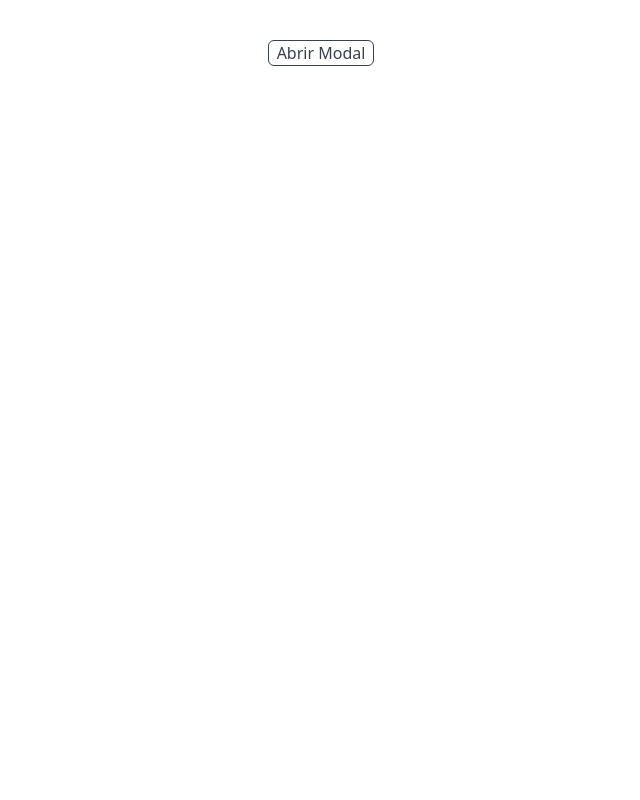
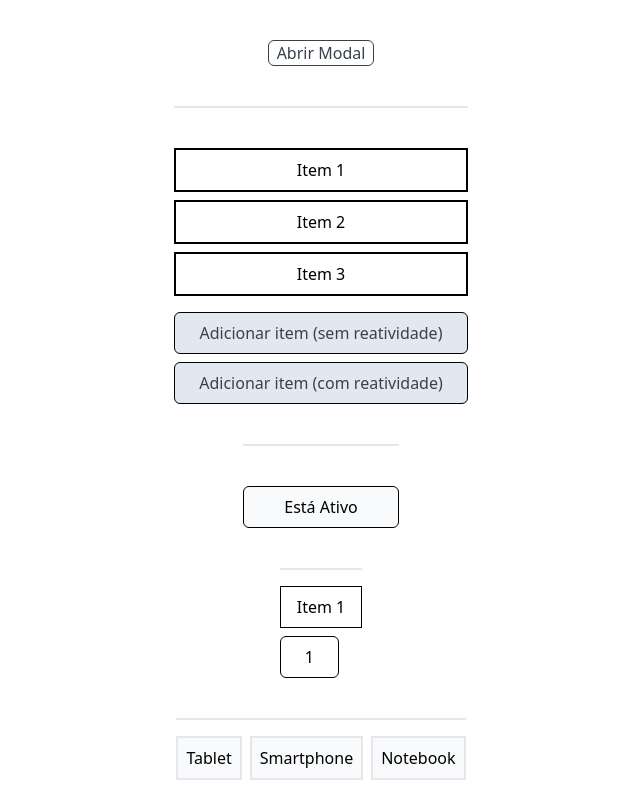
Before and after one commit to BeKowalsky/CursoReact, a React (Create React App) app in the folder ReactHooks/usestatehook/: page / in a window 1280 px wide. Shown: the whole page, without its empty margins (319-959 px from the left). Built offline with nearby package versions, Linux system fonts and the light colour scheme.

Commit message:
Reatividade, Callback, StrictMode e Exercício

```diff
--- a/ReactHooks/usestatehook/package.json
+++ b/ReactHooks/usestatehook/package.json
@@ -8,6 +8,7 @@
     "@testing-library/user-event": "^13.5.0",
     "react": "^18.2.0",
     "react-dom": "^18.2.0",
+    "react-icons": "^4.7.1",
     "react-scripts": "5.0.1",
     "web-vitals": "^2.1.4"
   },
--- a/ReactHooks/usestatehook/public/index.html
+++ b/ReactHooks/usestatehook/public/index.html
@@ -6,10 +6,6 @@
   <link rel="icon" href="%PUBLIC_URL%/favicon.ico" />
   <meta name="viewport" content="width=device-width, initial-scale=1" />
   <meta name="theme-color" content="#000000" />
-  <meta name="description" content="Web site created using create-react-app" />
-  <link rel="apple-touch-icon" href="%PUBLIC_URL%/logo192.png" />
-
-  <link rel="manifest" href="%PUBLIC_URL%/manifest.json" />
 
   <title>React Hooks - useState</title>
 </head>
--- a/ReactHooks/usestatehook/src/App.jsx
+++ b/ReactHooks/usestatehook/src/App.jsx
@@ -1,19 +1,39 @@
 import { useState } from 'react';
 import ButtonModal from './ButtonModal';
+import Callback from './Callback';
 import Modal from './Modal';
+import Reatividade from './Reatividade';
+import StrictMode from './StrictMode';
+import Exercicio from './Exercicio';
 
 const App = () => {
   const [modal, setModal] = useState(false);
 
   return (
-    <div className="flex flex-col items-center h-full">
+    <>
       <Modal modal={modal} setModal={setModal} />
-      <div className="mt-10">
-        <ButtonModal setModal={setModal} modal={modal}>
-          Abrir Modal
-        </ButtonModal>
+      <div className="flex flex-col items-center h-full space-y-10 divide-y-2">
+        <div>
+          <div className="mt-10">
+            <ButtonModal setModal={setModal} modal={modal}>
+              Abrir Modal
+            </ButtonModal>
+          </div>
+        </div>
+        <div>
+          <Reatividade />
+        </div>
+        <div>
+          <Callback />
+        </div>
+        <div>
+          <StrictMode />
+        </div>
+        <div>
+          <Exercicio />
+        </div>
       </div>
-    </div>
+    </>
   );
 };
 
--- /dev/null
+++ b/ReactHooks/usestatehook/src/Callback.jsx
@@ -0,0 +1,18 @@
+import React, { useState } from 'react';
+
+export default function Callback() {
+  const [ativo, setAtivo] = useState(true);
+
+  function handleClick() {
+    setAtivo((anterior) => !anterior);
+  }
+
+  return (
+    <button
+      onClick={handleClick}
+      className="py-2 px-10 border border-black mt-10 rounded-md bg-slate-50 active:bg-slate-100"
+    >
+      {ativo ? 'Está Ativo' : 'Está Inativo'}
+    </button>
+  );
+}
--- /dev/null
+++ b/ReactHooks/usestatehook/src/Exercicio.jsx
@@ -0,0 +1,40 @@
+import React, { useState } from 'react';
+import Produto from './Produto';
+
+const Button = ({ children, onClick }) => {
+  return (
+    <button
+      onClick={onClick}
+      className="p-2 border-2 bg-slate-50 active:bg-slate-100"
+    >
+      {children}
+    </button>
+  );
+};
+
+export default function Exercicio() {
+  const [dados, setDados] = useState(null);
+  const [carregando, setCarregando] = useState(null);
+
+  async function handleClick(event) {
+    setCarregando(true);
+    const response = await fetch(
+      `https://ranekapi.origamid.dev/json/api/produto/${event.target.innerText}`,
+    );
+    const json = await response.json();
+    setDados(json);
+    setCarregando(false);
+  }
+
+  return (
+    <div>
+      <div className="mt-4 flex space-x-2">
+        <Button onClick={handleClick}>Tablet</Button>
+        <Button onClick={handleClick}>Smartphone</Button>
+        <Button onClick={handleClick}>Notebook</Button>
+      </div>
+      {carregando && <p className="mt-2">Carregando...</p>}
+      {dados && <Produto dados={dados} />}
+    </div>
+  );
+}
--- /dev/null
+++ b/ReactHooks/usestatehook/src/Produto.jsx
@@ -0,0 +1,36 @@
+import React, { useState } from 'react';
+import { MdShoppingCart } from 'react-icons/md';
+
+export default function Produto({ dados }) {
+  const [vendido, setVendido] = useState(!dados.vendido);
+
+  const handleClick = () => {
+    setVendido((previousDefault) => !previousDefault);
+  };
+
+  return (
+    <div
+      className="mt-5 flex justify-center items-center flex-col border p-5 mb-10 relative"
+      id={dados.id}
+    >
+      {vendido && (
+        <div className="absolute top-0 bg-red-800 w-full text-yellow-50 flex justify-center py-2">
+          ESGOTADO
+        </div>
+      )}
+
+      <img src={dados.fotos[0].src} alt={dados.nome} width="200" />
+      <h1 className="mt-4 font-bold">{dados.nome}</h1>
+      <p className="w-60 text-justify my-4">{dados.descricao}</p>
+      <p className="underline">R$ {dados.preco}</p>
+      {!vendido && (
+        <button
+          className="border-2 py-2 px-8 rounded-xl border-green-700 bg-green-50 text-green-800 flex items-center mt-5"
+          onClick={handleClick}
+        >
+          <MdShoppingCart className="mr-2" /> Comprar
+        </button>
+      )}
+    </div>
+  );
+}
--- /dev/null
+++ b/ReactHooks/usestatehook/src/Reatividade.jsx
@@ -0,0 +1,43 @@
+import React, { useState } from 'react';
+
+const Button = ({ children, onClick }) => {
+  return (
+    <button
+      onClick={onClick}
+      className="border py-2 px-6 border-black rounded-md bg-slate-200 text-gray-700 active:bg-slate-300"
+    >
+      {children}
+    </button>
+  );
+};
+
+export default function Reatividade() {
+  const [items, setItems] = useState(['Item 1', 'Item 2', 'Item 3']);
+
+  const handleClick = () => {
+    items.push('Item ' + (items.length + 1));
+  };
+
+  const handleClickReativo = () => {
+    setItems([...items, 'Item ' + (items.length + 1)]);
+  };
+
+  return (
+    <div className="mt-10">
+      {items.map((item, index) => (
+        <li
+          key={index}
+          className="flex mt-2 list-none border-2 border-black items-center justify-center p-2"
+        >
+          {item}
+        </li>
+      ))}
+      <div className="flex flex-col space-y-2 mt-4">
+        <Button onClick={handleClick}>Adicionar item (sem reatividade)</Button>
+        <Button onClick={handleClickReativo}>
+          Adicionar item (com reatividade)
+        </Button>
+      </div>
+    </div>
+  );
+}
--- /dev/null
+++ b/ReactHooks/usestatehook/src/StrictMode.jsx
@@ -0,0 +1,29 @@
+import React from 'react';
+
+export default function StrictMode() {
+  const [contar, setContar] = React.useState(1);
+  const [items, setItems] = React.useState(['Item 1']);
+
+  function handleClick() {
+    setContar((contar) => {
+      return contar + 1;
+    });
+    setItems((items) => [...items, 'Item ' + (contar + 1)]);
+  }
+
+  return (
+    <div className="mt-4">
+      {items.map((item) => (
+        <li key={item} className="list-none border px-4 py-2 border-black">
+          {item}
+        </li>
+      ))}
+      <button
+        onClick={handleClick}
+        className="px-6 py-2 border border-black rounded-md mt-2"
+      >
+        {contar}
+      </button>
+    </div>
+  );
+}
--- a/ReactHooks/usestatehook/src/index.js
+++ b/ReactHooks/usestatehook/src/index.js
@@ -1,4 +1,4 @@
-import React from 'react';
+import React, { StrictMode } from 'react';
 import { createRoot } from 'react-dom/client';
 import App from './App';
 
@@ -6,4 +6,8 @@ import './app.css';
 
 const container = document.getElementById('root');
 const root = createRoot(container);
-root.render(<App />);
+root.render(
+  <StrictMode>
+    <App />
+  </StrictMode>,
+);
```
Also changed, not shown: 2 other files (tests, documents, lock files or other folders).
